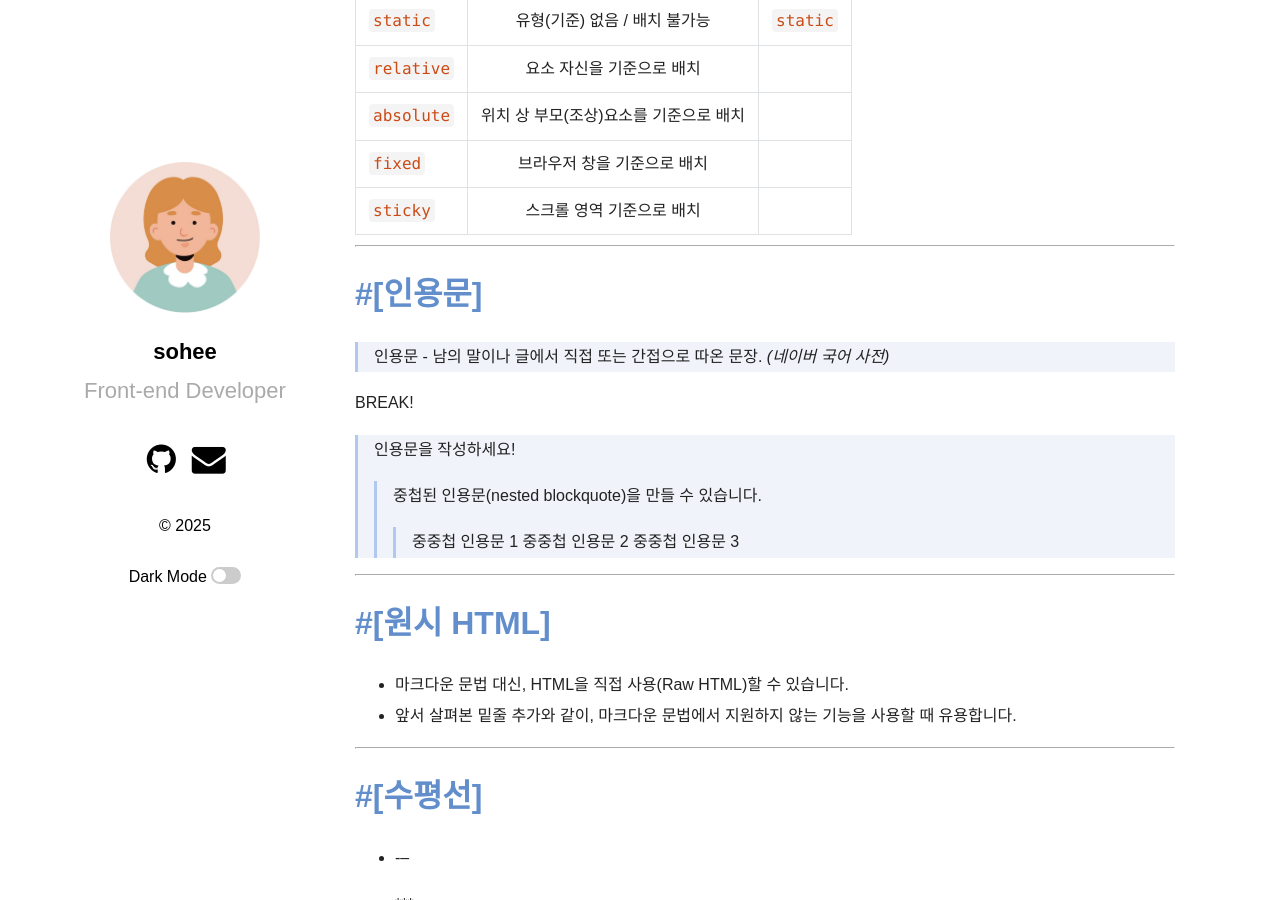
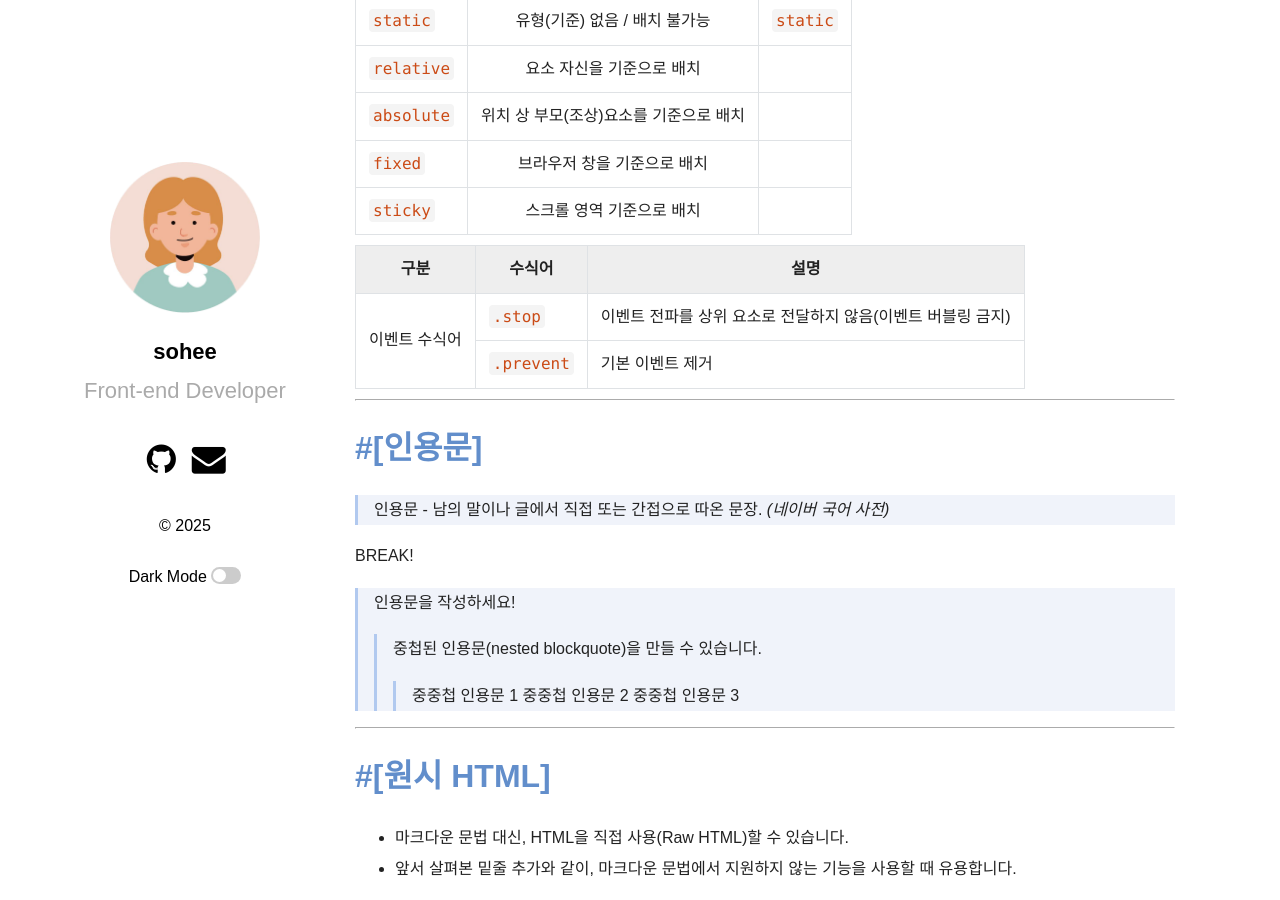
Before and after one commit to shkim00216/shkim00216.github.io, a Jekyll site: the page built from _posts/2024-12-30-Test.md, in a window 1280 px wide and 900 px high, scrolled down 4216 px. Built offline with Jekyll 4.4.1, drawn with Linux system fonts in a browser that asks for light colours; some web fonts are replaced.

Commit message:
251107 upload

```diff
--- a/_posts/2024-12-30-Test.md
+++ b/_posts/2024-12-30-Test.md
@@ -147,6 +147,27 @@ function add(a, b = 1) {
 | `fixed`    |      브라우저 창을 기준으로 배치       |          |
 | `sticky`   |       스크롤 영역 기준으로 배치        |          |
 
+<table>
+  <thead>
+    <tr>
+      <th>구분</th>
+      <th>수식어</th>
+      <th>설명</th>
+    </tr>
+  </thead>
+  <tbody>
+    <tr>
+      <td rowspan="6">이벤트 수식어</td>
+      <td><code class="language-plaintext highlighter-rouge">.stop</code></td>
+      <td>이벤트 전파를 상위 요소로 전달하지 않음(이벤트 버블링 금지)</td>
+    </tr>
+    <tr>
+      <td><code class="language-plaintext highlighter-rouge">.prevent</code></td>
+      <td>기본 이벤트 제거</td>
+    </tr>
+  </tbody>
+</table>
+
 ---
 
 # #[인용문]
@@ -207,3 +228,5 @@ BREAK!
 # #[콧수염 문법]
 
 {% raw %}{{ 내용 }}{% endraw %}
+
+\<script>
```
Also changed, not shown: _posts/2025-09-30-vue1.md (+0 -2 lines).
